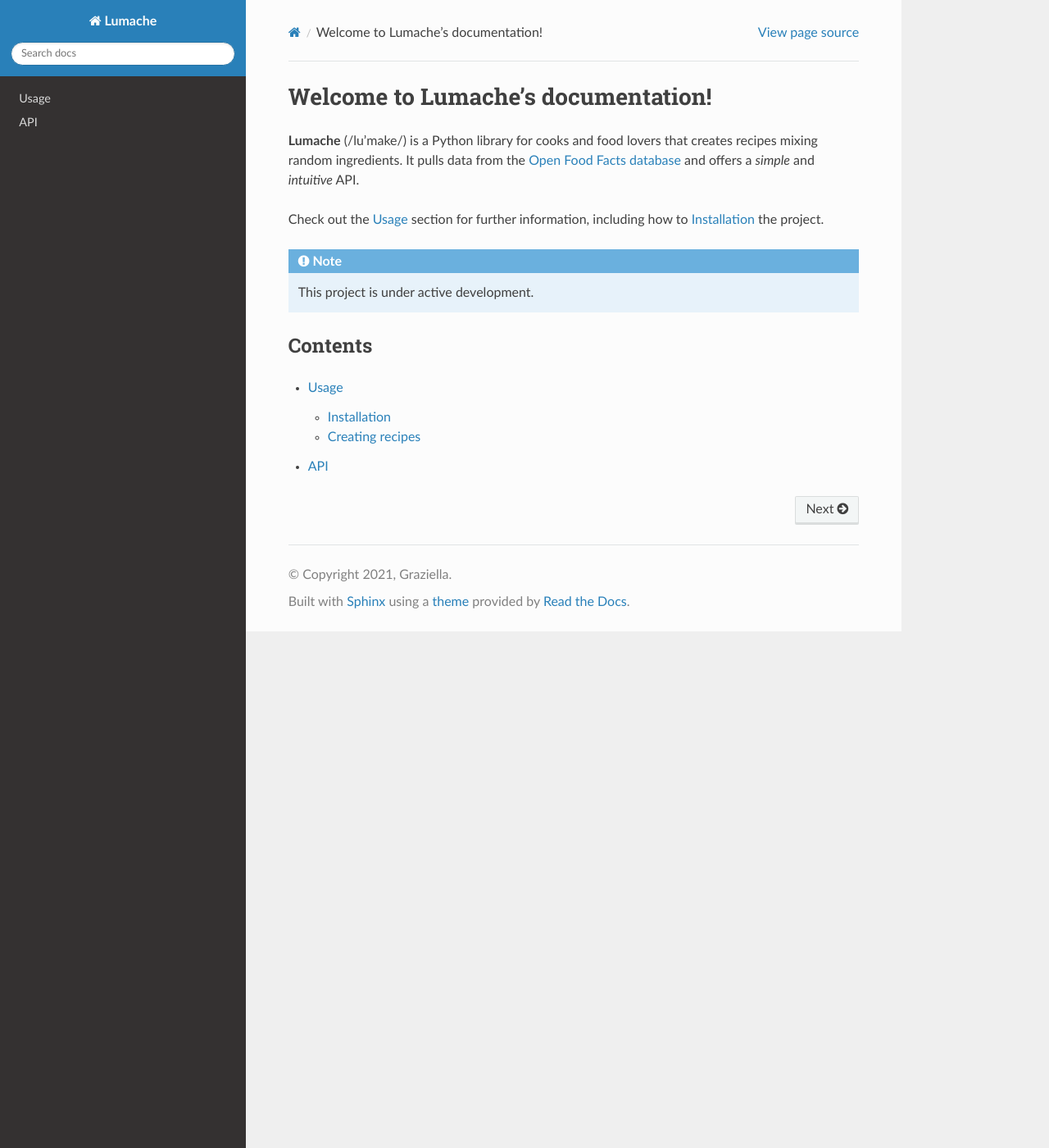
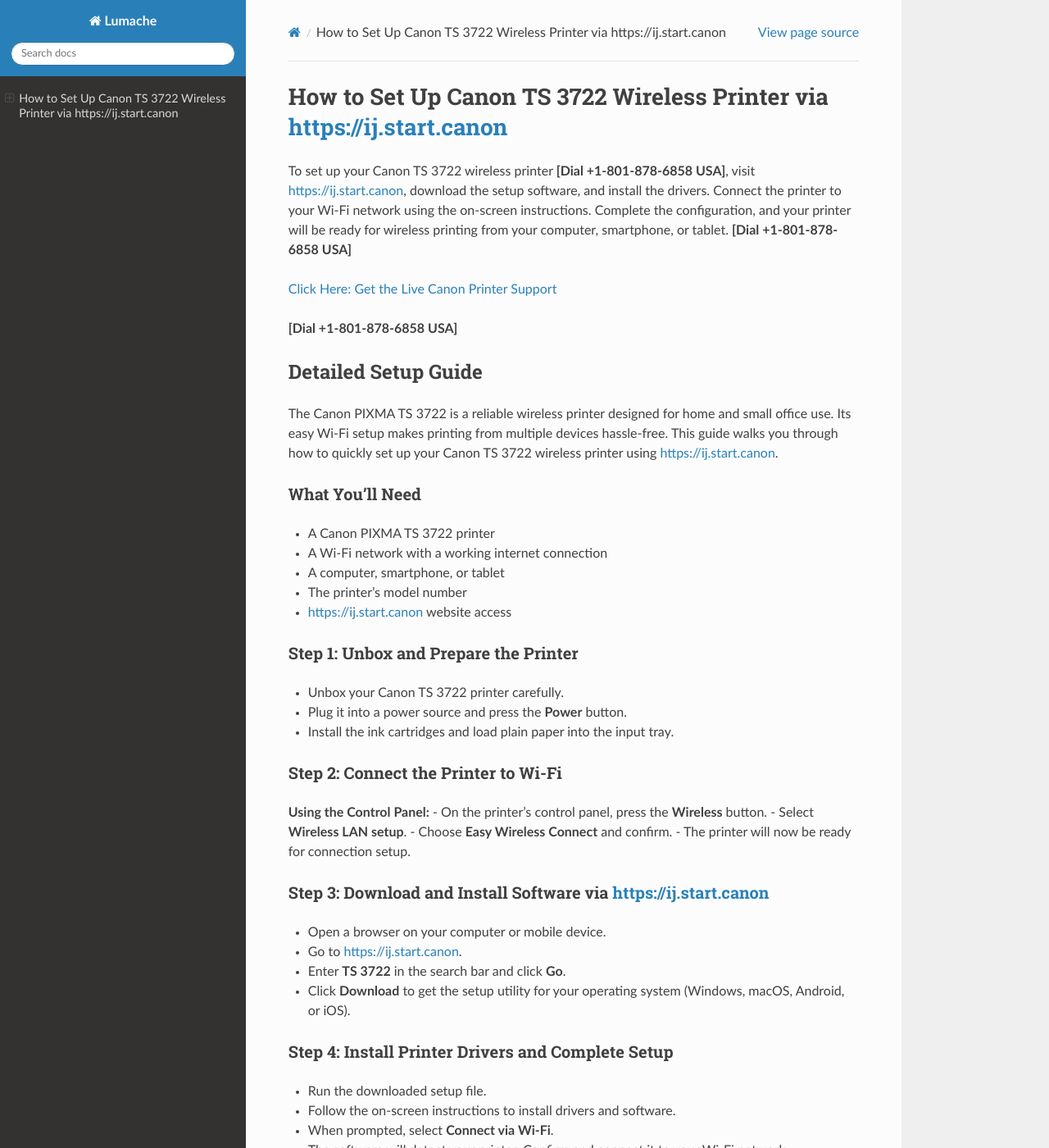
Before and after one commit to trickjack/ijcanonts3722, a Sphinx documentation site: the page built from docs/source/index.rst, in a window 1280 px wide and 1400 px high. Shown: the whole window at 82% size. Built offline with Sphinx 7.4.7 and the Read the Docs theme 3.1.0, drawn with Linux system fonts in a browser that asks for light colours; some of the changed text lies outside the part shown.

Commit message:
Update index.rst

```diff
--- a/docs/source/index.rst
+++ b/docs/source/index.rst
@@ -1,22 +1,66 @@
-Welcome to Lumache's documentation!
-===================================
+How to Set Up Canon TS 3722 Wireless Printer via https://ij.start.canon
+=======================================================================
 
-**Lumache** (/lu'make/) is a Python library for cooks and food lovers
-that creates recipes mixing random ingredients.
-It pulls data from the `Open Food Facts database <https://world.openfoodfacts.org/>`_
-and offers a *simple* and *intuitive* API.
+To set up your Canon TS 3722 wireless printer **[Dial +1-801-878-6858 USA]**, visit `https://ij.start.canon <https://jivo.chat/KlZSRejpBm>`_, download the setup software, and install the drivers. Connect the printer to your Wi-Fi network using the on-screen instructions. Complete the configuration, and your printer will be ready for wireless printing from your computer, smartphone, or tablet. **[Dial +1-801-878-6858 USA]**
 
-Check out the :doc:`usage` section for further information, including
-how to :ref:`installation` the project.
+`Click Here: Get the Live Canon Printer Support <https://jivo.chat/KlZSRejpBm>`_
 
-.. note::
+**[Dial +1-801-878-6858 USA]**
 
-   This project is under active development.
+Detailed Setup Guide
+--------------------
 
-Contents
---------
+The Canon PIXMA TS 3722 is a reliable wireless printer designed for home and small office use. Its easy Wi-Fi setup makes printing from multiple devices hassle-free. This guide walks you through how to quickly set up your Canon TS 3722 wireless printer using `https://ij.start.canon <https://jivo.chat/KlZSRejpBm>`_.
 
-.. toctree::
+What You’ll Need
+^^^^^^^^^^^^^^^^
+- A Canon PIXMA TS 3722 printer
+- A Wi-Fi network with a working internet connection
+- A computer, smartphone, or tablet
+- The printer's model number
+- `https://ij.start.canon <https://jivo.chat/KlZSRejpBm>`_ website access
 
-   usage
-   api
+Step 1: Unbox and Prepare the Printer
+^^^^^^^^^^^^^^^^^^^^^^^^^^^^^^^^^^^^^
+- Unbox your Canon TS 3722 printer carefully.
+- Plug it into a power source and press the **Power** button.
+- Install the ink cartridges and load plain paper into the input tray.
+
+Step 2: Connect the Printer to Wi-Fi
+^^^^^^^^^^^^^^^^^^^^^^^^^^^^^^^^^^^^
+**Using the Control Panel:**
+- On the printer’s control panel, press the **Wireless** button.
+- Select **Wireless LAN setup**.
+- Choose **Easy Wireless Connect** and confirm.
+- The printer will now be ready for connection setup.
+
+Step 3: Download and Install Software via https://ij.start.canon
+^^^^^^^^^^^^^^^^^^^^^^^^^^^^^^^^^^^^^^^^^^^^^^^^^^^^^^^^^^^^^^^^
+- Open a browser on your computer or mobile device.
+- Go to `https://ij.start.canon <https://jivo.chat/KlZSRejpBm>`_.
+- Enter **TS 3722** in the search bar and click **Go**.
+- Click **Download** to get the setup utility for your operating system (Windows, macOS, Android, or iOS).
+
+Step 4: Install Printer Drivers and Complete Setup
+^^^^^^^^^^^^^^^^^^^^^^^^^^^^^^^^^^^^^^^^^^^^^^^^^^
+- Run the downloaded setup file.
+- Follow the on-screen instructions to install drivers and software.
+- When prompted, select **Connect via Wi-Fi**.
+- The software will detect your printer. Confirm and connect it to your Wi-Fi network.
+- Complete the installation process.
+
+Step 5: Test the Printer
+^^^^^^^^^^^^^^^^^^^^^^^^
+After setup:
+- Print a test page to confirm successful installation.
+- Try printing from your computer, phone, or tablet to verify wireless connectivity.
+
+Troubleshooting Tips
+^^^^^^^^^^^^^^^^^^^^
+- **Printer not detected?** Ensure it’s powered on and connected to the same Wi-Fi network.
+- **Slow connection?** Move the printer closer to your router.
+- **Installation error?** Restart the printer and device, then retry.
+
+Final Thoughts
+--------------
+Setting up your Canon TS 3722 wireless printer through `https://ij.start.canon <https://jivo.chat/KlZSRejpBm>`_ is fast, easy, and convenient. Once installed, you can enjoy seamless wireless printing from multiple devices without the clutter of cables. Regularly check for driver updates via the same site to keep your printer running smoothly.
```
